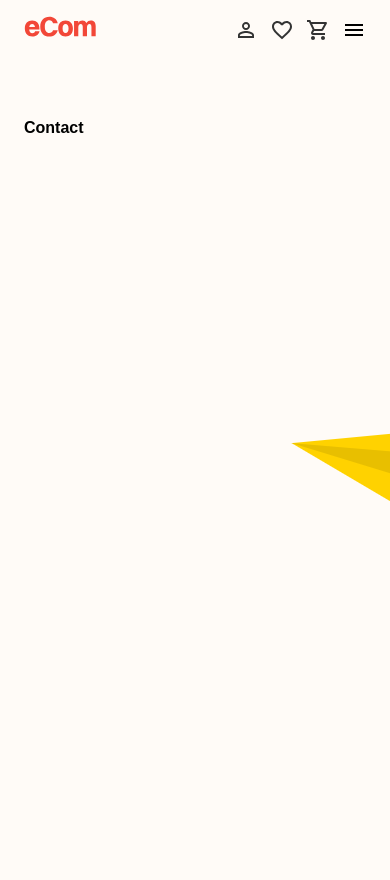
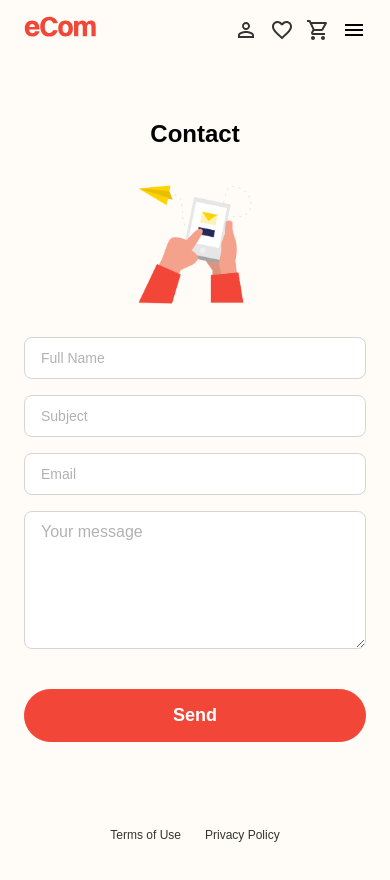
Before and after one commit to H-chai/react-ecom, a React (Create React App) app: page /contact in a window 390 px wide. Shown: the top 880 px of the page. Built offline with nearby package versions, Linux system fonts and the light colour scheme.

Commit message:
contact page: responsive style

```diff
--- a/src/components/NavLeft.js
+++ b/src/components/NavLeft.js
@@ -80,7 +80,11 @@ export function NavLeft() {
                 </Link>
               </li>
               <li>
-                <NavLink to="/contact" className={menuStyles.hamburgerMenuLink}>
+                <NavLink
+                  to="/contact"
+                  onClick={toggleHamburgerMenu}
+                  className={menuStyles.hamburgerMenuLink}
+                >
                   Contact
                 </NavLink>
               </li>
--- a/src/pages/Contact.js
+++ b/src/pages/Contact.js
@@ -3,6 +3,8 @@ import Message from "../message-received.png";
 import { yupResolver } from "@hookform/resolvers/yup";
 import * as yup from "yup";
 import { useState } from "react";
+import styles from "../styles/Contact.module.css";
+import { Link } from "react-router-dom";
 
 export function Contact() {
   const [message, setMessage] = useState("");
@@ -41,8 +43,16 @@ export function Contact() {
 
   return (
     <div>
-      <h2>Contact</h2>
-      <img src={Message} alt="send message" />
+      <h2 className={styles.contactTitle}>Contact</h2>
+      <img src={Message} alt="send message" className={styles.contactImg} />
+      {message && (
+        <div className={styles.messageContainer}>
+          <p className={styles.successMessage}>{message}</p>
+          <Link to="/" className={styles.toHome}>
+            Back to Home
+          </Link>
+        </div>
+      )}
       <form onSubmit={handleSubmit(onSubmit)}>
         <input {...register("fullName")} placeholder="Full Name" />
         <p>{errors.fullName?.message}</p>
@@ -50,11 +60,10 @@ export function Contact() {
         <p>{errors.subject?.message}</p>
         <input {...register("email")} placeholder="Email" type="email" />
         <p>{errors.email?.message}</p>
-        <input {...register("body")} placeholder="Message" />
+        <textarea {...register("body")} placeholder="Your message" rows="5" />
         <p>{errors.body?.message}</p>
-        <input type="submit" value="Send" />
+        <input type="submit" value="Send" className={styles.send} />
       </form>
-      {message && <div>{message}</div>}
     </div>
   );
 }
--- /dev/null
+++ b/src/styles/Contact.module.css
@@ -0,0 +1,94 @@
+.contactTitle {
+  font-size: 24px;
+  font-weight: 600;
+  text-align: center;
+  margin-bottom: 24px;
+}
+
+.contactImg {
+  width: 40%;
+  display: block;
+  margin: 0 auto;
+}
+
+form {
+  margin-top: 24px;
+  display: flex;
+  flex-direction: column;
+  width: 100%;
+  gap: 4px;
+
+  input, textarea {
+    background-color: #fff;
+    padding: 8px 16px;
+    border-radius: 8px;
+    width: auto;
+    border: solid 1px #D5D5D5;
+  }
+
+  p {
+    margin-top: 0;
+    margin-bottom: 8px;
+    margin-left: 4px;
+    font-size: 14px;
+  }
+
+  input::placeholder, textarea::placeholder {
+    color: #B2B2B2;
+  }
+}
+
+.send {
+  composes: ctaButton from "../styles/common.module.css"
+}
+
+.messageContainer {
+  text-align: center;
+}
+
+.successMessage {
+  margin-top: 24px;
+  margin-bottom: 0;
+  font-weight: 500;
+}
+
+.toHome {
+  text-decoration: underline;
+  color: #333;
+  display: inline-block;
+  margin-top: 8px;
+  font-size: 14px;
+}
+
+@media screen and (min-width:767px) {
+
+  .contactTitle {
+    margin-bottom: 48px;
+  }
+
+  .contactImg {
+    width: 20%;
+  }
+
+  form {
+    width: 40%;
+    margin: 24px auto 20px auto;
+
+    input, textarea {
+      padding: 16px;
+    }
+
+    p {
+      margin-bottom: 16px;
+    }
+  }
+
+  .successMessage {
+    font-size: 22px;
+  }
+
+  .toHome {
+    font-size: 16px;
+  }
+
+}
```
